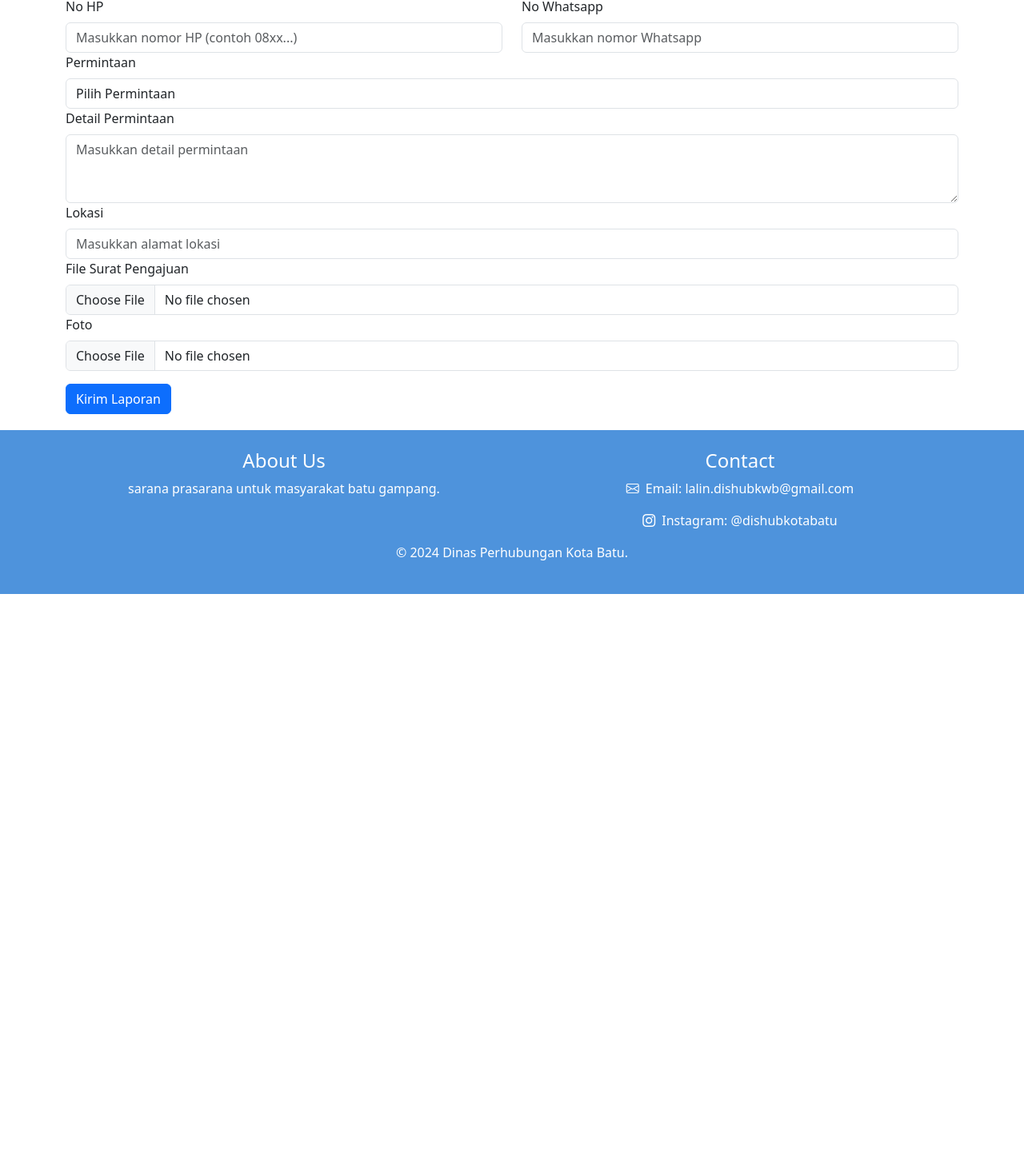
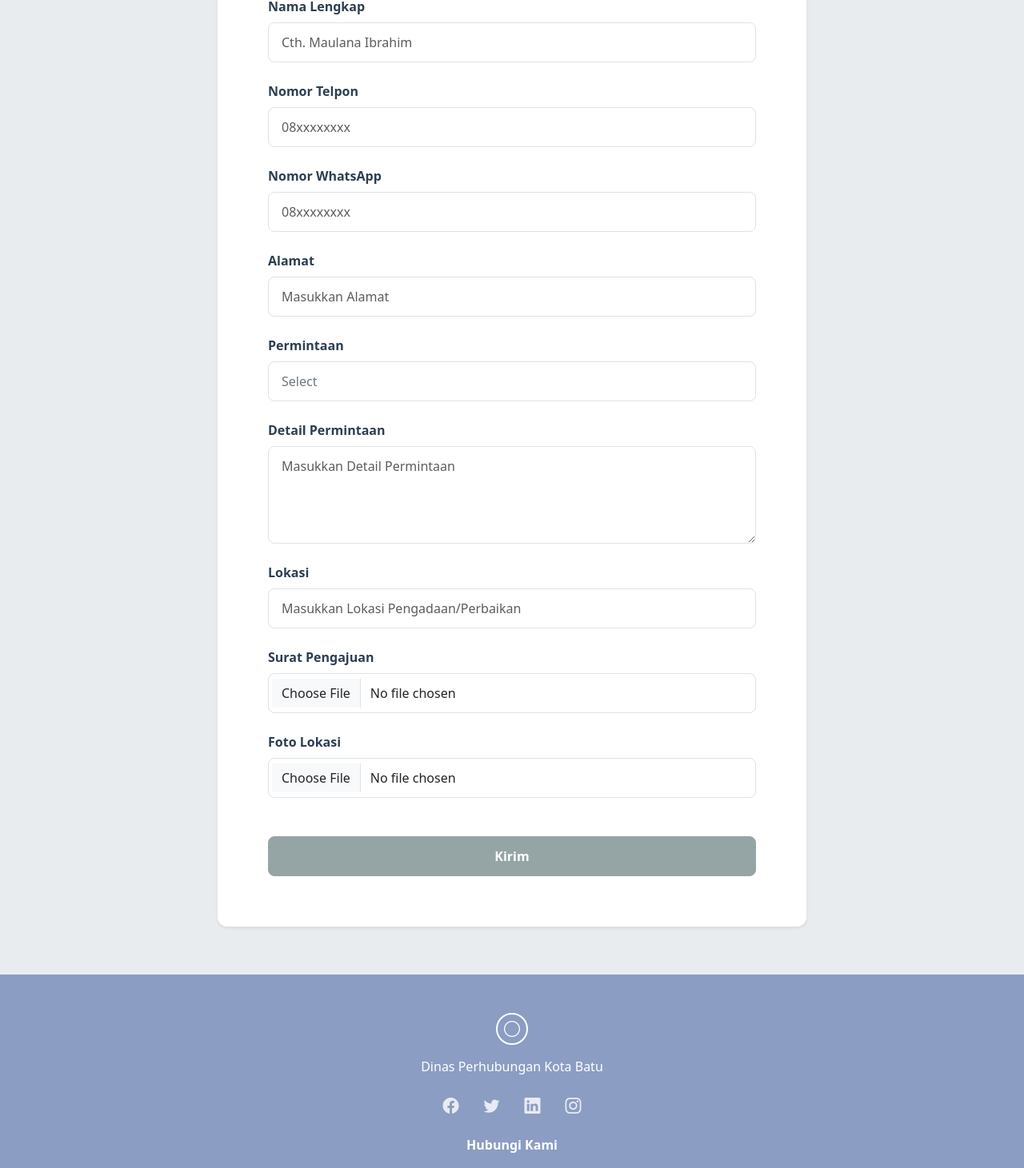
Before and after one commit to INFFIR/Sumbang, a React (Create React App) app in the folder frontend/: page /pelaporan in a window 1280 px wide. Shown: the part 272-1733 px from the top of the page at 80% size. Before the commit the page ends 1015 px from the top, so only its background shows below. Built offline with nearby package versions, Linux system fonts and the light colour scheme.

Commit message:
mengubah mainnavbar, pelaporan, footer

```diff
--- a/frontend/src/components/footer.js
+++ b/frontend/src/components/footer.js
@@ -4,39 +4,64 @@ import "../css/components/footer.css";
 
 const Footer = () => {
   return (
-    <footer className="custom-footer text-white py-4">
+    <footer className="custom-footer text-white py-5">
       <Container>
-        <Row>
-          <Col md={6} className="text-center">
-            <h4>About Us</h4>
-            <p>sarana prasarana untuk masyarakat batu gampang.</p>
-          </Col>
-          <Col md={6} className="text-center">
-            <h4>Contact</h4>
-            <p>
-              <i className="bi bi-envelope contact-icon"></i>
-              Email:{" "}
-              <a href="mailto:lalin.dishubkwb@gmail.com" className="white-link">
-                lalin.dishubkwb@gmail.com
+        <Row className="justify-content-center">
+          <Col md={8} className="text-center">
+            {/* Logo Section */}
+            <div className="footer-logo mb-4">
+              <div className="logo-circle">
+                <i className="bi bi-circle"></i>
+              </div>
+              <h5 className="mt-2 mb-0">Dinas Perhubungan Kota Batu</h5>
+            </div>
+
+            {/* Social Media Icons */}
+            <div className="social-media mb-4">
+              <a href="#" className="social-icon me-3" aria-label="Facebook">
+                <i className="bi bi-facebook"></i>
               </a>
-            </p>
-            <p>
-              <i className="bi bi-instagram contact-icon"></i>
-              Instagram:{" "}
-              <a
-                href="https://www.instagram.com/dishubkotabatu?utm_source=ig_web_button_share_sheet&igsh=ZDNlZDc0MzIxNw=="
-                target="_blank"
-                rel="noopener noreferrer"
-                className="white-link"
-              >
-                @dishubkotabatu
+              <a href="#" className="social-icon me-3" aria-label="Twitter">
+                <i className="bi bi-twitter"></i>
               </a>
-            </p>
-          </Col>
-        </Row>
-        <Row>
-          <Col className="text-center mt-0">
-            <p>&copy; 2024 Dinas Perhubungan Kota Batu.</p>
+              <a href="#" className="social-icon me-3" aria-label="LinkedIn">
+                <i className="bi bi-linkedin"></i>
+              </a>
+              <a href="https://www.instagram.com/dishubkotabatu" className="social-icon" aria-label="Instagram">
+                <i className="bi bi-instagram"></i>
+              </a>
+            </div>
+
+            {/* Contact Info */}
+            <div className="contact-info mb-4">
+              <h6 className="mb-3">Hubungi Kami</h6>
+              <div className="contact-details">
+                <p className="mb-2">
+                  <span className="contact-label">Instagram:</span>
+                  <a
+                    href="https://www.instagram.com/dishubkotabatu"
+                    target="_blank"
+                    rel="noopener noreferrer"
+                    className="contact-link"
+                  >
+                    @dishubkotabatu
+                  </a>
+                  <span className="contact-separator">|</span>
+                  <span className="contact-label">Email:</span>
+                  <a
+                    href="mailto:lalin.dishubkwb@gmail.com"
+                    className="contact-link"
+                  >
+                    lalin.dishubkwb@gmail.com
+                  </a>
+                </p>
+              </div>
+            </div>
+
+            {/* Mission Statement */}
+            <div className="mission-statement">
+              <p className="mb-0">sarana prasarana untuk masyarakat batu gampang.</p>
+            </div>
           </Col>
         </Row>
       </Container>
--- a/frontend/src/css/components/footer.css
+++ b/frontend/src/css/components/footer.css
@@ -1,20 +1,135 @@
-
-footer {
-  margin-top: auto;
+/* Footer Styles */
+.custom-footer {
+  background-color: #8B9DC3; /* Warna abu-abu biru sesuai gambar */
+  min-height: 200px;
+  display: flex;
+  align-items: center;
 }
 
-.custom-footer {
-  background: #4e93dc;
-  color: #ffffff;
-  padding: 20px 0;
-  margin-top: 20px;
+.footer-logo {
+  display: flex;
+  flex-direction: column;
+  align-items: center;
 }
 
-.white-link {
+.logo-circle {
+  width: 40px;
+  height: 40px;
+  border: 2px solid white;
+  border-radius: 50%;
+  display: flex;
+  align-items: center;
+  justify-content: center;
+  margin-bottom: 10px;
+}
+
+.logo-circle i {
+  color: white;
+  font-size: 20px;
+}
+
+.footer-logo h5 {
+  font-weight: 500;
+  font-size: 16px;
+  color: white;
+  margin: 0;
+}
+
+/* Social Media Icons */
+.social-media {
+  display: flex;
+  justify-content: center;
+  gap: 15px;
+}
+
+.social-icon {
+  color: white;
+  font-size: 20px;
+  text-decoration: none;
+  transition: all 0.3s ease;
+  opacity: 0.8;
+}
+
+.social-icon:hover {
+  color: white;
+  opacity: 1;
+  transform: translateY(-2px);
+}
+
+/* Contact Info */
+.contact-info h6 {
+  font-weight: 600;
+  color: white;
+  margin-bottom: 15px;
+}
+
+.contact-details {
+  display: flex;
+  justify-content: center;
+  align-items: center;
+  flex-wrap: wrap;
+  gap: 10px;
+}
+
+.contact-details p {
+  display: flex;
+  align-items: center;
+  gap: 8px;
+  margin: 0;
+  font-size: 14px;
+}
+
+.contact-label {
+  color: white;
+  font-weight: 500;
+}
+
+.contact-link {
   color: white;
   text-decoration: none;
+  transition: opacity 0.3s ease;
 }
 
-.contact-icon {
-  margin-right: 8px;
+.contact-link:hover {
+  color: white;
+  opacity: 0.8;
 }
+
+.contact-separator {
+  color: white;
+  margin: 0 10px;
+  font-weight: 300;
+}
+
+/* Mission Statement */
+.mission-statement {
+  color: white;
+  font-size: 14px;
+  opacity: 0.9;
+  font-style: italic;
+}
+
+/* Responsive Design */
+@media (max-width: 768px) {
+  .contact-details {
+    flex-direction: column;
+    gap: 5px;
+  }
+
+  .contact-details p {
+    flex-direction: column;
+    gap: 5px;
+  }
+
+  .contact-separator {
+    display: none;
+  }
+
+  .social-media {
+    gap: 20px;
+  }
+
+  .footer-logo h5 {
+    font-size: 14px;
+  }
+}
--- a/frontend/src/pages/Pelaporan.js
+++ b/frontend/src/pages/Pelaporan.js
@@ -90,93 +90,122 @@ const Pelaporan = () => {
   return (
     <>
 <MainNavbar />
-      <Container className="mt-5">
-        <div className="text-center mb-4">
-          <h2 className="fw-bold">Formulir Pelaporan Sumbang</h2>
-          <p className="text-muted">Sarana Prasarana Untuk Masyarakat Batu Gampang</p>
+<div style={{ backgroundColor: '#e9ecef', minHeight: '100vh', paddingTop: '40px', paddingBottom: '40px' }}>
+        <Container>
+          <div className="row justify-content-center">
+            <div className="col-md-8">
+              <div
+                className="card shadow-sm"
+                style={{
+                  borderRadius: '12px',
+                  border: 'none',
+                  backgroundColor: '#ffffff'
+                }}
+              >
+                <div className="card-body p-5">
+                  <div className="mb-4">
+                    <h2 className="fw-bold mb-2" style={{ color: '#2c3e50' }}>Formulir Pelaporan Sumbang</h2>
+                    <p className="text-muted mb-0">Sarana Prasarana Untuk Masyarakat Batu Gampang</p>
                   </div>
+
                   <Form noValidate validated={validated} onSubmit={handleSubmit}>
-          <Row>
-            <Col md={6}>
-              <Form.Group controlId="formNama">
-                <Form.Label>Nama Lengkap</Form.Label>
+
+                    <Form.Group className="mb-4" controlId="formNama">
+                      <Form.Label className="fw-semibold mb-2" style={{ color: '#2c3e50' }}>Nama Lengkap</Form.Label>
                       <Form.Control
                         required
                         type="text"
-                  placeholder="Masukkan nama lengkap"
+                        placeholder="Cth. Maulana Ibrahim"
                         value={form.nama}
                         onChange={(e) => setForm({ ...form, nama: e.target.value })}
+                        style={{
+                          borderRadius: '8px',
+                          border: '1px solid #dee2e6',
+                          padding: '12px 16px',
+                          fontSize: '16px'
+                        }}
                       />
                       <Form.Control.Feedback type="invalid">
                         Nama harus diisi.
                       </Form.Control.Feedback>
                     </Form.Group>
-            </Col>
 
-            <Col md={6}>
-              <Form.Group controlId="formAlamat">
-                <Form.Label>Alamat</Form.Label>
+                    <Form.Group className="mb-4" controlId="formNoTelp">
+                      <Form.Label className="fw-semibold mb-2" style={{ color: '#2c3e50' }}>Nomor Telpon</Form.Label>
+                      <Form.Control
+                        required
+                        type="tel"
+                        placeholder="08xxxxxxxx"
+                        value={form.noWhatsapp}
+                        onChange={(e) => setForm({ ...form, noWhatsapp: e.target.value })}
+                        style={{
+                          borderRadius: '8px',
+                          border: '1px solid #dee2e6',
+                          padding: '12px 16px',
+                          fontSize: '16px'
+                        }}
+                      />
+                      <Form.Control.Feedback type="invalid">
+                        Nomor telpon harus diisi.
+                      </Form.Control.Feedback>
+                    </Form.Group>
+
+                    <Form.Group className="mb-4" controlId="formNoTelp">
+                      <Form.Label className="fw-semibold mb-2" style={{ color: '#2c3e50' }}>Nomor WhatsApp</Form.Label>
+                      <Form.Control
+                        required
+                        type="tel"
+                        placeholder="08xxxxxxxx"
+                        value={form.noWhatsapp}
+                        onChange={(e) => setForm({ ...form, noWhatsapp: e.target.value })}
+                        style={{
+                          borderRadius: '8px',
+                          border: '1px solid #dee2e6',
+                          padding: '12px 16px',
+                          fontSize: '16px'
+                        }}
+                      />
+                      <Form.Control.Feedback type="invalid">
+                        Nomor telpon harus diisi.
+                      </Form.Control.Feedback>
+                    </Form.Group>
+
+                    <Form.Group className="mb-4" controlId="formAlamat">
+                      <Form.Label className="fw-semibold mb-2" style={{ color: '#2c3e50' }}>Alamat</Form.Label>
                       <Form.Control
                         required
                         type="text"
-                  placeholder="Masukkan alamat"
+                        placeholder="Masukkan Alamat"
                         value={form.alamat}
                         onChange={(e) => setForm({ ...form, alamat: e.target.value })}
+                        style={{
+                          borderRadius: '8px',
+                          border: '1px solid #dee2e6',
+                          padding: '12px 16px',
+                          fontSize: '16px'
+                        }}
                       />
                       <Form.Control.Feedback type="invalid">
                         Alamat harus diisi.
                       </Form.Control.Feedback>
                     </Form.Group>
-            </Col>
-          </Row>
 
-          <Row>
-            <Col md={6}>
-              <Form.Group controlId="formNoHp">
-                <Form.Label>No HP</Form.Label>
-                <Form.Control
-                  required
-                  type="number"
-                  placeholder="Masukkan nomor HP (contoh 08xx...)"
-                  min="0"
-                  step="1"
-                  value={form.noHp}
-                  onChange={(e) => setForm({ ...form, noHp: e.target.value })}
-                />
-                <Form.Control.Feedback type="invalid">
-                  No HP harus diisi dan hanya berupa angka.
-                </Form.Control.Feedback>
-              </Form.Group>
-            </Col>
-
-            <Col md={6}>
-              <Form.Group controlId="formNoWhatsapp">
-                <Form.Label>No Whatsapp</Form.Label>
-                <Form.Control
-                  required
-                  type="number"
-                  placeholder="Masukkan nomor Whatsapp"
-                  value={form.noWhatsapp}
-                  onChange={(e) =>
-                    setForm({ ...form, noWhatsapp: e.target.value })
-                  }
-                />
-                <Form.Control.Feedback type="invalid">
-                  No Whatsapp harus diisi dan hanya berupa angka.
-                </Form.Control.Feedback>
-              </Form.Group>
-            </Col>
-          </Row>
-
-          <Form.Group controlId="formPermintaan">
-            <Form.Label>Permintaan</Form.Label>
+                    <Form.Group className="mb-4" controlId="formPermintaan">
+                      <Form.Label className="fw-semibold mb-2" style={{ color: '#2c3e50' }}>Permintaan</Form.Label>
                       <Form.Control
                         as="select"
                         required
                         value={form.permintaan}
                         onChange={(e) => setForm({ ...form, permintaan: e.target.value })}
+                        style={{
+                          borderRadius: '8px',
+                          border: '1px solid #dee2e6',
+                          padding: '12px 16px',
+                          fontSize: '16px',
+                          color: form.permintaan ? '#2c3e50' : '#6c757d'
+                        }}
                       >
-              <option value="">Pilih Permintaan</option>
+                        <option value="" disabled>Select</option>
                         <option value="Pengadaan">Pengadaan</option>
                         <option value="Perbaikan">Perbaikan</option>
                       </Form.Control>
@@ -185,69 +214,109 @@ const Pelaporan = () => {
                       </Form.Control.Feedback>
                     </Form.Group>
 
-          <Form.Group controlId="formDetailPermintaan">
-            <Form.Label>Detail Permintaan</Form.Label>
+                    <Form.Group className="mb-4" controlId="formDetailPermintaan">
+                      <Form.Label className="fw-semibold mb-2" style={{ color: '#2c3e50' }}>Detail Permintaan</Form.Label>
                       <Form.Control
                         required
                         as="textarea"
-              rows={3}
-              placeholder="Masukkan detail permintaan"
+                        rows={4}
+                        placeholder="Masukkan Detail Permintaan"
                         value={form.detailPermintaan}
-              onChange={(e) =>
-                setForm({ ...form, detailPermintaan: e.target.value })
-              }
+                        onChange={(e) => setForm({ ...form, detailPermintaan: e.target.value })}
+                        style={{
+                          borderRadius: '8px',
+                          border: '1px solid #dee2e6',
+                          padding: '12px 16px',
+                          fontSize: '16px',
+                          resize: 'vertical'
+                        }}
                       />
                       <Form.Control.Feedback type="invalid">
                         Detail permintaan harus diisi.
                       </Form.Control.Feedback>
                     </Form.Group>
 
-          <Form.Group controlId="formLokasi">
-            <Form.Label>Lokasi</Form.Label>
+                    <Form.Group className="mb-4" controlId="formLokasi">
+                      <Form.Label className="fw-semibold mb-2" style={{ color: '#2c3e50' }}>Lokasi</Form.Label>
                       <Form.Control
                         required
                         type="text"
-              placeholder="Masukkan alamat lokasi"
+                        placeholder="Masukkan Lokasi Pengadaan/Perbaikan"
                         value={form.lokasi}
                         onChange={(e) => setForm({ ...form, lokasi: e.target.value })}
+                        style={{
+                          borderRadius: '8px',
+                          border: '1px solid #dee2e6',
+                          padding: '12px 16px',
+                          fontSize: '16px'
+                        }}
                       />
                       <Form.Control.Feedback type="invalid">
                         Lokasi harus diisi.
                       </Form.Control.Feedback>
                     </Form.Group>
 
-          <Form.Group controlId="formFileSurat">
-            <Form.Label>File Surat Pengajuan</Form.Label>
+                    <Form.Group className="mb-4" controlId="formFileSurat">
+                      <Form.Label className="fw-semibold mb-2" style={{ color: '#2c3e50' }}>Surat Pengajuan</Form.Label>
                       <Form.Control
                         required
                         type="file"
                         accept=".pdf"
-              onChange={(e) =>
-                setForm({ ...form, fileSurat: e.target.files[0] })
-              }
+                        onChange={(e) => setForm({ ...form, fileSurat: e.target.files[0] })}
+                        style={{
+                          borderRadius: '8px',
+                          border: '1px solid #dee2e6',
+                          padding: '12px 16px',
+                          fontSize: '16px'
+                        }}
                       />
                       <Form.Control.Feedback type="invalid">
                         File surat pengajuan harus berupa PDF.
                       </Form.Control.Feedback>
                     </Form.Group>
 
-          <Form.Group controlId="formFoto">
-            <Form.Label>Foto</Form.Label>
+                    <Form.Group className="mb-5" controlId="formFoto">
+                      <Form.Label className="fw-semibold mb-2" style={{ color: '#2c3e50' }}>Foto Lokasi</Form.Label>
                       <Form.Control
                         type="file"
                         accept=".jpg,.jpeg,.png"
                         onChange={(e) => setForm({ ...form, foto: e.target.files[0] })}
+                        style={{
+                          borderRadius: '8px',
+                          border: '1px solid #dee2e6',
+                          padding: '12px 16px',
+                          fontSize: '16px'
+                        }}
                       />
                       <Form.Control.Feedback type="invalid">
                         Foto harus berupa file gambar (jpg, jpeg, png).
                       </Form.Control.Feedback>
                     </Form.Group>
 
-          <Button variant="primary" type="submit" className="mt-3">
-            Kirim Laporan
+                    <div className="d-grid">
+                      <Button
+                        type="submit"
+                        size="lg"
+                        style={{
+                          borderRadius: '8px',
+                          padding: '12px 24px',
+                          fontWeight: '600',
+                          backgroundColor: '#95a5a6',
+                          borderColor: '#95a5a6',
+                          color: '#ffffff',
+                          fontSize: '16px'
+                        }}
+                      >
+                        Kirim
                       </Button>
+                    </div>
                   </Form>
+                </div>
+              </div>
+            </div>
+          </div>
         </Container>
+      </div>
 
       {/* Modal Konfirmasi */}
       <Modal show={showConfirm} onHide={handleCloseConfirm}>
```
Also changed, not shown: frontend/src/components/mainNavbar.js (+10 -3 lines). Lines whose indentation alone changed are shown as unchanged.
